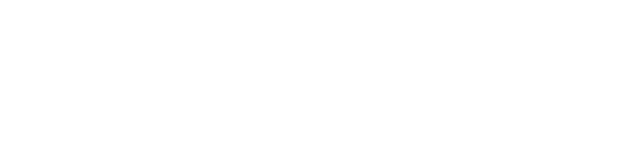
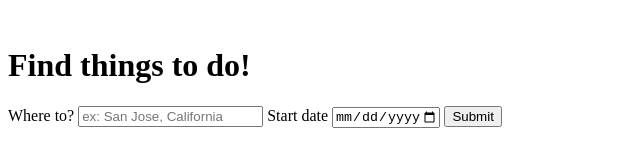
Before and after one commit to anthonyhi11/take-a-hike, a plain HTML site: page index.html in a window 1280 px wide. Shown: the whole page, without its empty margins (0-640 px from the left). Drawn offline with nearby package versions, Linux system fonts and the light colour scheme.

Commit message:
added html form and sections for results

```diff
--- a/index.html
+++ b/index.html
@@ -8,8 +8,22 @@
     <script src="https://ajax.googleapis.com/ajax/libs/jquery/3.4.1/jquery.min.js"></script>
   </head>
   <body>
-     <header></header>
-     <main></main>
+     <header><h1>Find things to do!</h1></header>
+     <main>
+         <form>
+             <label for='js-city-state'>Where to?</label>
+             <input type='text' id='js-city-state' name='js-city-state' placeholder="ex: San Jose, California">
+             <label for="js-start">Start date</label>
+            <input type="date" id="js-start" name="trip-start" min="2019-10-11" max="2021-12-31">
+            <input type='submit' id='js-submit'>
+         </form>
+         <section id='weather-results'>
+             <!--weather info input here-->
+         </section>
+         <section id='js-results'>
+            <!--list of events put here-->
+         </section>
+     </main>
      <footer></footer>
 	<script src='index.js'></script>
   </body>
```
